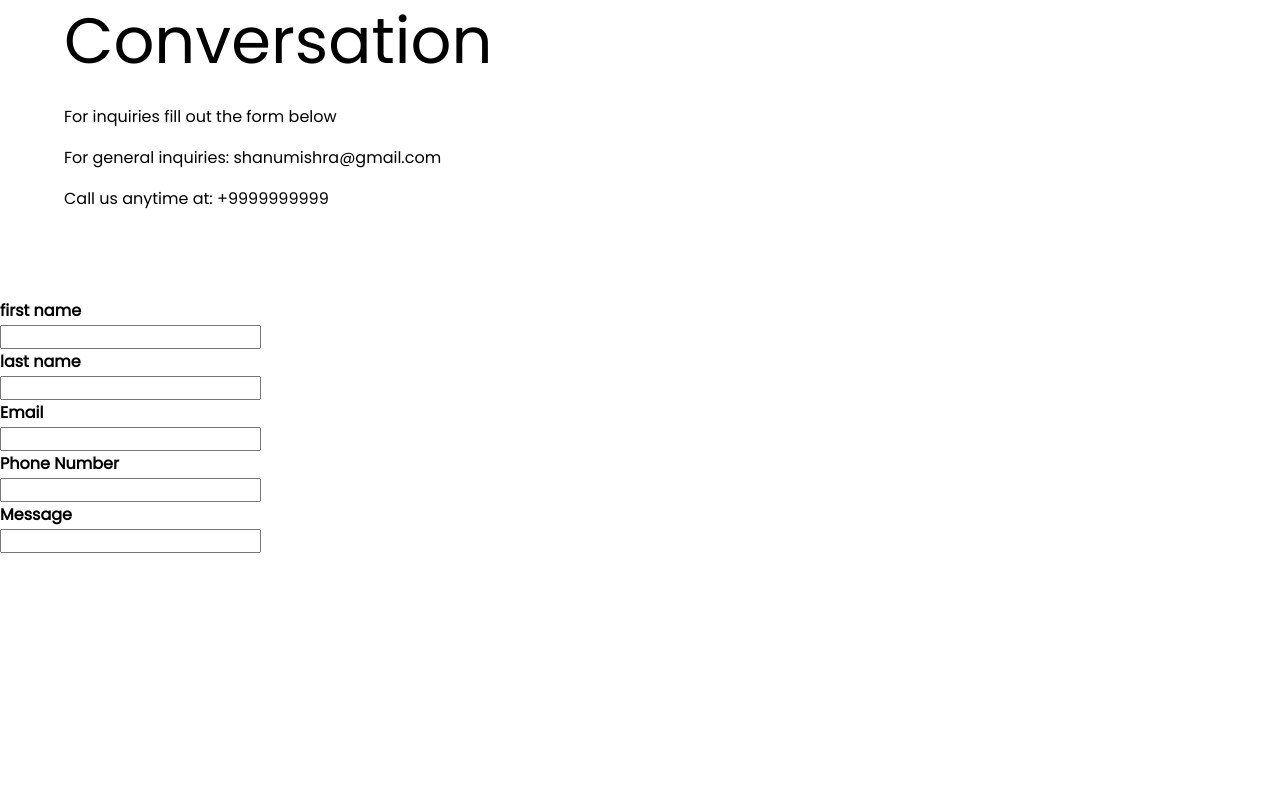
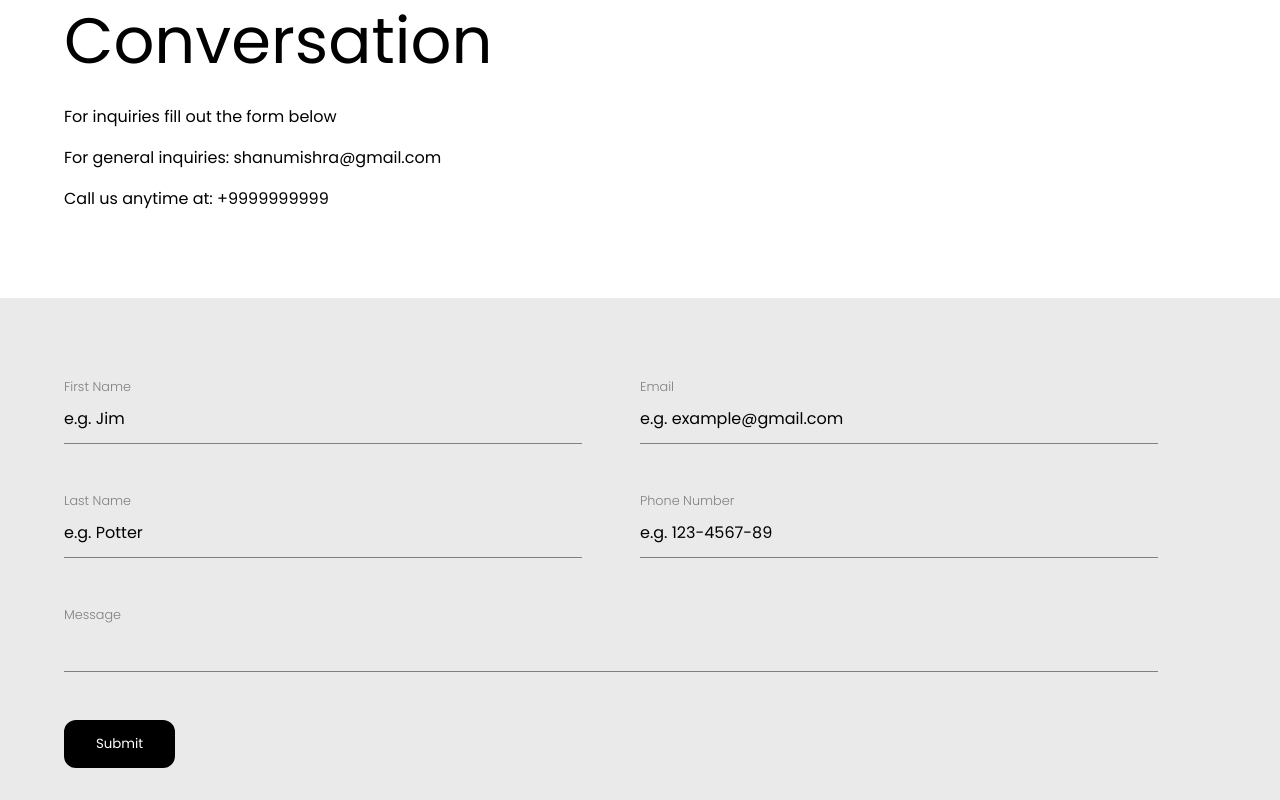
Before and after one commit to ektakaushik14/allservices, a React (Create React App) app: page /support in a window 1280 px wide. Shown: the part 246-1046 px from the top of the page. Before the commit the page ends 800 px from the top, so only its background shows below. Built offline with nearby package versions, Linux system fonts and the light colour scheme; no server answers.

Commit message:
support page done

```diff
--- a/src/Components/Nav/nav.css
+++ b/src/Components/Nav/nav.css
@@ -1,4 +1,4 @@
-.blackTrue a {
+.blackTrue > .navContent a {
   color: black;
 }
 
@@ -129,6 +129,9 @@
   height: 2rem;
 }
 
+.selectedNavContentSubHeading {
+  color: white;
+}
 .selectedNavContentSubHeading > :nth-of-type(2) {
   width: 90%;
   font-size: 12px;
--- a/src/Components/Nav/nav.scss
+++ b/src/Components/Nav/nav.scss
@@ -1,4 +1,4 @@
-.blackTrue a {
+.blackTrue > .navContent a {
   color: black;
 }
 
@@ -127,6 +127,7 @@
 }
 
 .selectedNavContentSubHeading {
+  color: white;
   & > :nth-of-type(2) {
     width: 90%;
     font-size: 12px;
--- a/src/Components/Support/Support.js
+++ b/src/Components/Support/Support.js
@@ -11,33 +11,36 @@ export default function Support() {
         <div>For general inquiries: shanumishra@gmail.com </div>
         <div>Call us anytime at: +9999999999 </div>
       </div>
-      <div>
+      <div className="supportSubHeading">
         <form>
           <div>
             <div>
               <div>
                 <h4>first name</h4>
-                <input type="text" />
+                <input placeholder="e.g. Jim" type="text" />
               </div>
               <div>
                 <h4>last name</h4>
-                <input type="text" />
+                <input placeholder="e.g. Potter" type="text" />
               </div>
             </div>
             <div>
               <div>
                 <h4>Email</h4>
-                <input type="text" />
+                <input placeholder="e.g. example@gmail.com" type="text" />
               </div>
               <div>
                 <h4>Phone Number</h4>
-                <input type="text" />
+                <input placeholder="e.g. 123-4567-89" type="text" />
               </div>
             </div>
           </div>
-          <div>
+          <div className="supportMessage">
             <h4>Message</h4>
             <input type="text" />
+          </div>
+          <div className="supportSubmitButton">
+            <button>Submit</button>
           </div>
         </form>
       </div>
--- a/src/Components/Support/support.css
+++ b/src/Components/Support/support.css
@@ -14,4 +14,98 @@
 }
 .support .supportHeading > div {
   margin: 1rem 0;
+}
+
+.supportSubHeading {
+  background-color: #eaeaea;
+  padding: 2rem 0;
+}
+.supportSubHeading form {
+  width: 90%;
+  margin: auto;
+  padding-top: 3rem;
+}
+.supportSubHeading form > div {
+  display: flex;
+}
+.supportSubHeading form > div > div {
+  flex: 1;
+}
+.supportSubHeading form > div > div ::-moz-placeholder {
+  /* Chrome, Firefox, Opera, Safari 10.1+ */
+  color: black;
+  font-size: 1rem;
+  opacity: 1; /* Firefox */
+}
+.supportSubHeading form > div > div :-ms-input-placeholder {
+  /* Chrome, Firefox, Opera, Safari 10.1+ */
+  color: black;
+  font-size: 1rem;
+  opacity: 1; /* Firefox */
+}
+.supportSubHeading form > div > div ::placeholder {
+  /* Chrome, Firefox, Opera, Safari 10.1+ */
+  color: black;
+  font-size: 1rem;
+  opacity: 1; /* Firefox */
+}
+.supportSubHeading form > div > div :-ms-input-placeholder {
+  /* Internet Explorer 10-11 */
+  color: black;
+  font-size: 1rem;
+}
+.supportSubHeading form > div > div ::-ms-input-placeholder {
+  /* Microsoft Edge */
+  color: black;
+  font-size: 1rem;
+}
+.supportSubHeading form > div > div > div {
+  margin: 0 0 3rem 0;
+}
+.supportSubHeading form > div > div > div h4 {
+  font-size: 0.8rem;
+  text-transform: capitalize;
+  color: grey;
+  font-weight: 300;
+}
+.supportSubHeading form > div > div > div input {
+  width: 90%;
+  height: 48px;
+  background-color: transparent;
+  border: none;
+  border-bottom: 1px solid grey;
+  outline: none;
+}
+
+.supportMessage {
+  display: flex;
+  flex-direction: column;
+  margin: 0 0 3rem 0;
+}
+.supportMessage h4 {
+  font-size: 0.8rem;
+  text-transform: capitalize;
+  color: grey;
+  font-weight: 300;
+}
+.supportMessage input {
+  width: 95%;
+  height: 48px;
+  background-color: transparent;
+  border: none;
+  border-bottom: 1px solid grey;
+  outline: none;
+}
+
+.supportSubmitButton button {
+  display: flex;
+  align-items: center;
+  justify-content: center;
+  height: 48px;
+  background-color: black;
+  color: white;
+  padding: 1rem 2rem;
+  outline: none;
+  border: none;
+  border-radius: 12px;
 }/*# sourceMappingURL=support.css.map */
--- a/src/Components/Support/support.scss
+++ b/src/Components/Support/support.scss
@@ -15,3 +15,90 @@
     }
   }
 }
+
+.supportSubHeading {
+  background-color: #eaeaea;
+  padding: 2rem 0;
+  form {
+    width: 90%;
+    margin: auto;
+    padding-top: 3rem;
+    & > div {
+      display: flex;
+      & > div {
+        flex: 1;
+        ::placeholder {
+          /* Chrome, Firefox, Opera, Safari 10.1+ */
+          color: black;
+          font-size: 1rem;
+          opacity: 1; /* Firefox */
+        }
+
+        :-ms-input-placeholder {
+          /* Internet Explorer 10-11 */
+          color: black;
+          font-size: 1rem;
+        }
+
+        ::-ms-input-placeholder {
+          /* Microsoft Edge */
+          color: black;
+          font-size: 1rem;
+        }
+
+        & > div {
+          margin: 0 0 3rem 0;
+          h4 {
+            font-size: 0.8rem;
+            text-transform: capitalize;
+            color: grey;
+            font-weight: 300;
+          }
+          input {
+            width: 90%;
+            height: 48px;
+            background-color: transparent;
+            border: none;
+            border-bottom: 1px solid grey;
+            outline: none;
+          }
+        }
+      }
+    }
+  }
+}
+
+.supportMessage {
+  display: flex;
+  flex-direction: column;
+  margin: 0 0 3rem 0;
+  h4 {
+    font-size: 0.8rem;
+    text-transform: capitalize;
+    color: grey;
+    font-weight: 300;
+  }
+  input {
+    width: 95%;
+    height: 48px;
+    background-color: transparent;
+    border: none;
+    border-bottom: 1px solid grey;
+    outline: none;
+  }
+}
+
+.supportSubmitButton {
+  button {
+    display: flex;
+    align-items: center;
+    justify-content: center;
+    height: 48px;
+    background-color: black;
+    color: white;
+    padding: 1rem 2rem;
+    outline: none;
+    border: none;
+    border-radius: 12px;
+  }
+}
```
Also changed, not shown: 2 other files (tests, documents, lock files or other folders).
